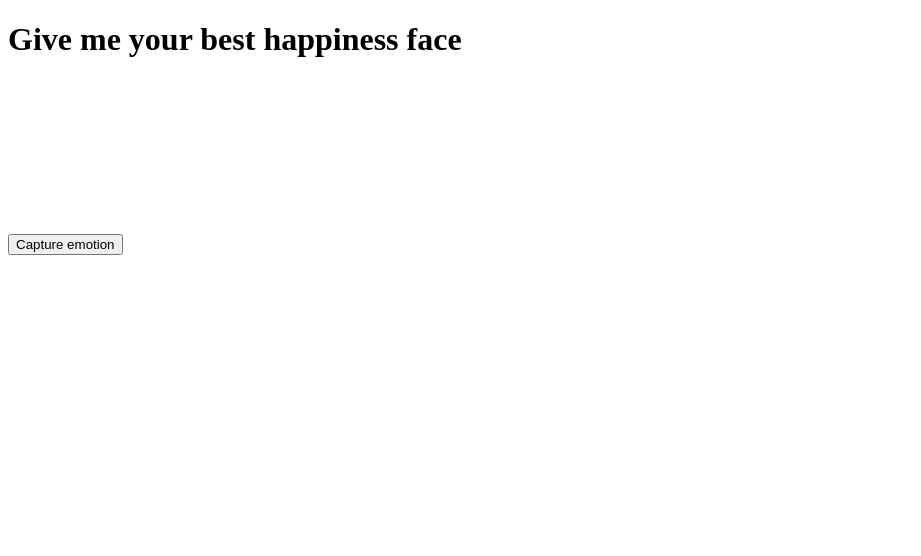
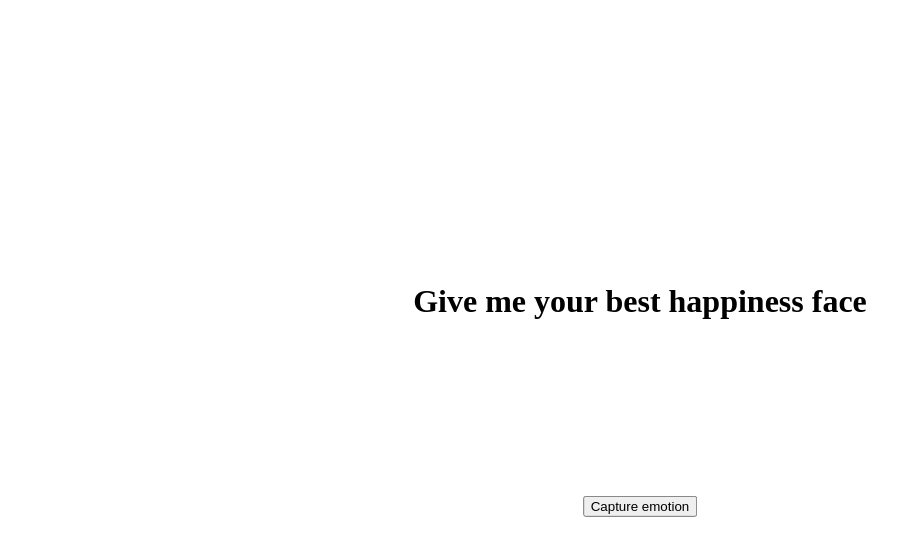
Before and after one commit to meaghanlewis/emotions-game, a Flask app: page / in a window 1280 px wide. Shown: the top 556 px of the page, without its empty margins (0-921 px from the left). Run offline with Flask 2, Linux system fonts and the light colour scheme.

Commit message:
add updates to code for app to work

```diff
--- a/app.py
+++ b/app.py
@@ -4,8 +4,25 @@ from flask import Flask, render_template, request, jsonify
 app = Flask(__name__)
 
 #TODO: Enter code to create face client
+from azure.cognitiveservices.vision.face import FaceClient
+from msrest.authentication import CognitiveServicesCredentials
+
+credentials = CognitiveServicesCredentials(os.environ["COGSVCS_KEY"])
+face_client = FaceClient(os.environ["COGSVCS_CLIENTURL"], credentials=credentials)
 
 emotions = ['neutral', 'fear','happiness','sadness']
+
+def best_emotion(emotion):
+    emotions = {}
+    emotions['anger'] = emotion.anger
+    emotions['contempt'] = emotion.contempt
+    emotions['disgust'] = emotion.disgust
+    emotions['fear'] = emotion.fear
+    emotions['happiness'] = emotion.happiness
+    emotions['neutral'] = emotion.neutral
+    emotions['sadness'] = emotion.sadness
+    emotions['surprise'] = emotion.surprise
+    return max(zip(emotions.values(), emotions.keys()))[1]
 
 @app.route('/')
 def home():
@@ -23,6 +40,7 @@ def check_results():
     image = io.BytesIO(image_bytes)
 
     #TODO: Enter code to detect emotion
+    faces = face_client.face.detect_with_stream(image, return_face_attributes=['emotion'])
 
     if len(faces) == 1:
         detected_emotion = best_emotion(faces[0].face_attributes.emotion)
@@ -42,15 +60,3 @@ def check_results():
         return jsonify({
             'message': '☠️ ERROR: No faces detected'
         })
-
-def best_emotion(emotion):
-    emotions = {}
-    emotions['anger'] = emotion.anger
-    emotions['contempt'] = emotion.contempt
-    emotions['disgust'] = emotion.disgust
-    emotions['fear'] = emotion.fear
-    emotions['happiness'] = emotion.happiness
-    emotions['neutral'] = emotion.neutral
-    emotions['sadness'] = emotion.sadness
-    emotions['surprise'] = emotion.surprise
-    return max(zip(emotions.values(), emotions.keys()))[1]
--- /dev/null
+++ b/static/main.css
@@ -0,0 +1,16 @@
+body {
+    margin: 0;
+    position: absolute;
+    top: 50%;
+    left: 50%;
+    margin-right: -50%;
+    transform: translate(-50%, -50%)
+}
+
+h1 {
+    text-align: center;
+}
+
+div {
+    text-align: center;
+}
--- a/templates/home.html
+++ b/templates/home.html
@@ -2,12 +2,15 @@
 <html>
     <head>
         <title>Happy, Sad, Angry</title>
+        <link rel="stylesheet" href="/static/main.css">
     </head>
     <body>
         <h1>Give me your best {{ page_data.emotion }} face</h1>
         <video id="video" autoplay></video>
         <br/>
-        <button id="capture">Capture emotion</button>
+        <div>
+            <button id="capture">Capture emotion</button>
+        </div>
         <h1 id="message"></h1>
 
         <script type="text/javascript">
```
Also changed, not shown: 1 other file.
